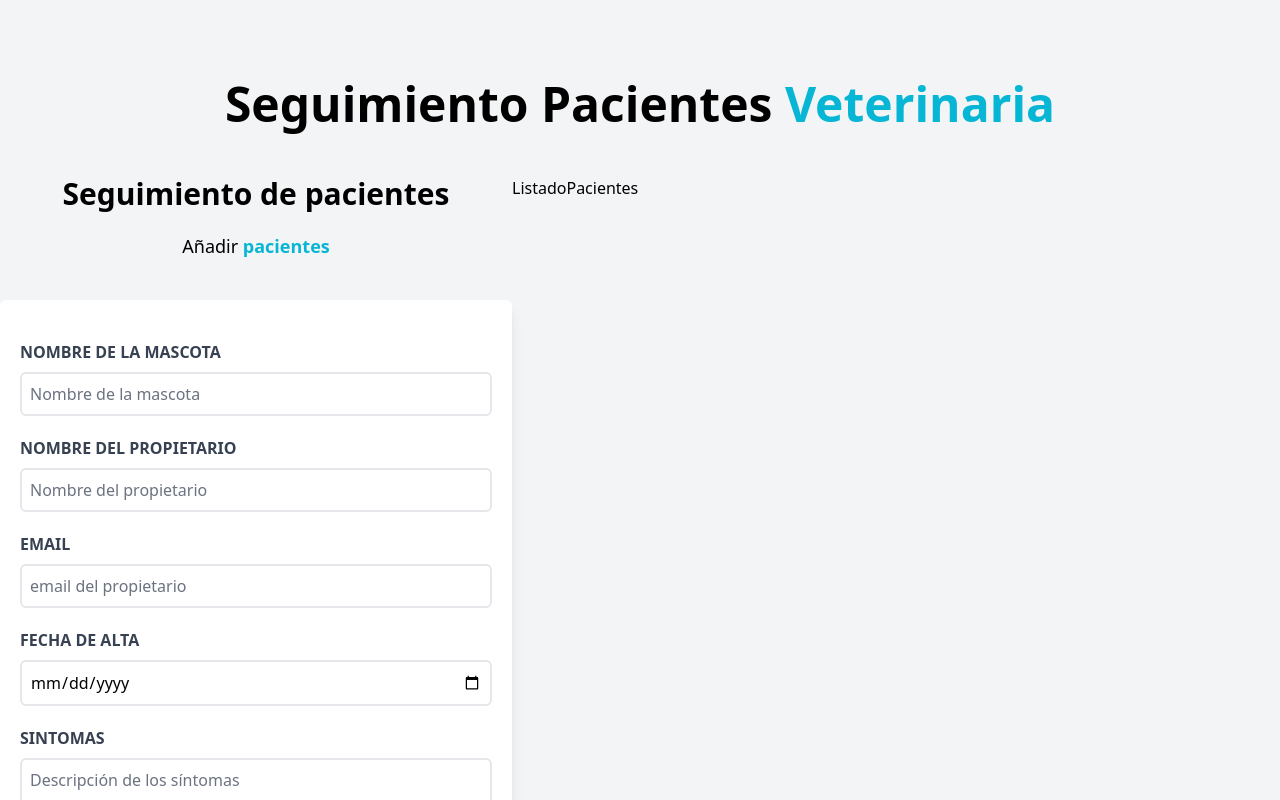
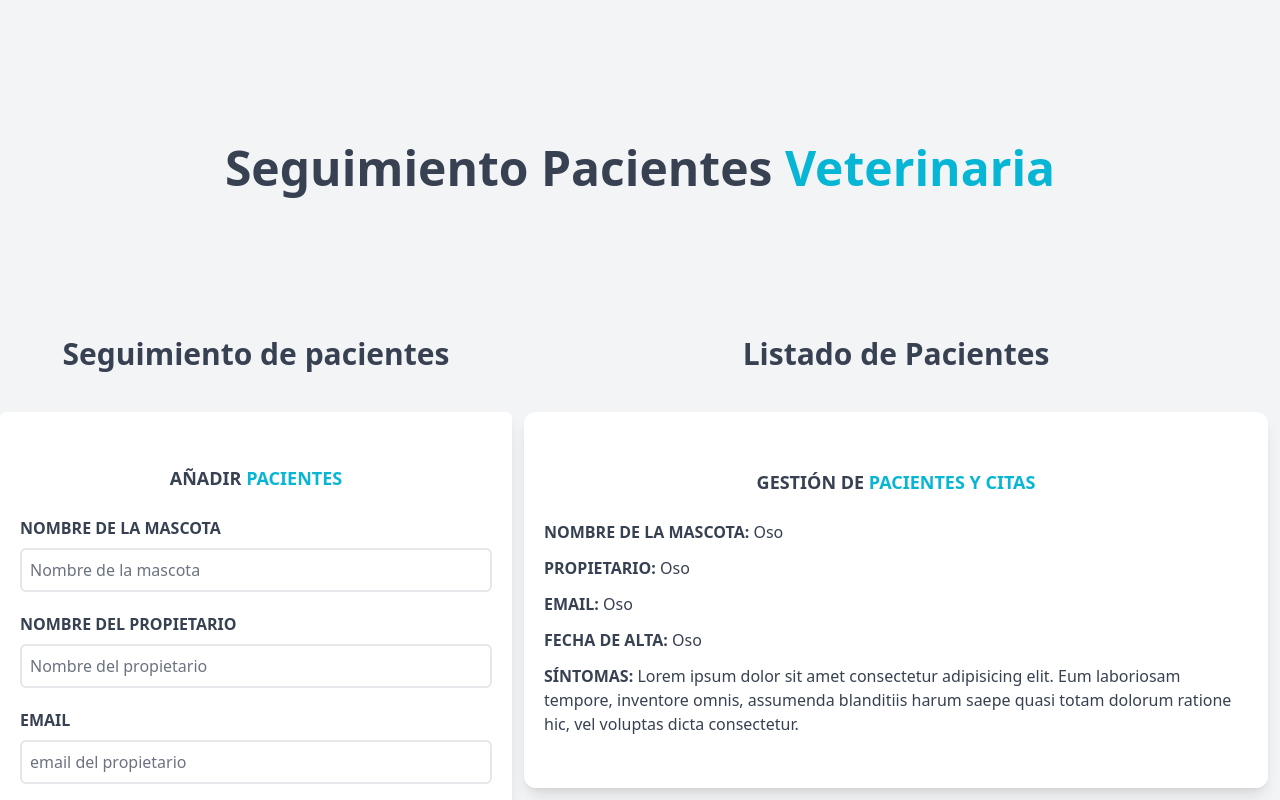
Before and after one commit to ExequielPina/citas-veterinario, a React (Vite) app: page / in a window 1280 px wide. Shown: the top 800 px of the page. Built offline with nearby package versions, Linux system fonts and the light colour scheme.

Commit message:
commit 1.2 creando componente listadoPaciente

```diff
--- a/src/components/Formulario.jsx
+++ b/src/components/Formulario.jsx
@@ -3,10 +3,11 @@ import React from 'react'
 const Formulario = () => {
   return (
     <div className='md:w-1/2 lg:w-2/5'>
-      <h2 className='font-black text-3xl text-center'>Seguimiento de pacientes</h2>
-      <p className='text-center text-lg mt-5 mb-10'>Añadir {''}<span className='text-cyan-500 font-bold'>pacientes</span></p>
+      <h2 className='font-black text-gray-700 text-3xl text-center mb-10'>Seguimiento de pacientes</h2>
+
 
       <form className='bg-white shadow-lg rounded-md py-10 px-5 mb-10'>
+        <p className='text-center text-lg mt-3 mb-6 font-bold text-gray-700 uppercase'>Añadir {''}<span className='text-cyan-500 font-bold'>pacientes</span></p>
         <div className='mb-5'>
           <label className='block text-gray-700 uppercase font-bold' htmlFor='mascota'>Nombre de la mascota</label>
           <input className='border-2 w-full p-2 mt-2 placeholder-gray-500 rounded-md' type="text" placeholder='Nombre de la mascota' id='mascota' />
@@ -28,7 +29,7 @@ const Formulario = () => {
         </div>
 
         <div className='mb-5'>
-          <label className='block text-gray-700 uppercase font-bold' htmlFor='sintomas'>Sintomas</label>
+          <label className='block text-gray-700 uppercase font-bold' htmlFor='sintomas'>Síntomas</label>
           <textarea  className='border-2 w-full p-2 mt-2 placeholder-gray-500 rounded-md' id='sintomas' placeholder='Descripción de los síntomas'/>
         </div>
 
--- a/src/components/Header.jsx
+++ b/src/components/Header.jsx
@@ -4,7 +4,7 @@
 const Header = () => {
   return (
 
-        <h1 className="font-black text-5xl text-center md:w-2/3 mx-auto">Seguimiento Pacientes {''}
+        <h1 className="font-black text-gray-700 text-5xl text-center md:w-2/3 mx-auto mt-36 mb-36">Seguimiento Pacientes {''}
         <span className="mb-5 text-cyan-500">Veterinaria</span></h1>
 
   )
--- a/src/components/ListadoPacientes.jsx
+++ b/src/components/ListadoPacientes.jsx
@@ -1,9 +1,11 @@
+import Paciente from "./Paciente"
 
 
 const ListadoPacientes = () => {
   return (
-    <div className="w-1/2 lg:w-3/5">
-      <h2>ListadoPacientes</h2>
+    <div className="md:w-1/2 lg:w-3/5" >
+      <h2 className="font-black text-gray-700 text-3xl text-center">Listado de Pacientes</h2>
+      <Paciente />
     </div>
 
   )
--- /dev/null
+++ b/src/components/Paciente.jsx
@@ -0,0 +1,16 @@
+
+
+const Paciente = () => {
+  return (
+    <div className="bg-white shadow-lg m-3 px-5 py-10 rounded-xl mt-10">
+      <p className="text-center text-lg mt-4  mb-6 font-bold text-gray-700 uppercase">Gestión de <span className="text-cyan-500 font-bold">pacientes y citas</span> </p>
+        <p className="block text-gray-700 uppercase font-bold mb-3">Nombre de la mascota: {''} <span className="font-normal normal-case">Oso</span></p>
+        <p className="block text-gray-700 uppercase font-bold mb-3">Propietario: {''} <span className="font-normal normal-case">Oso</span></p>
+        <p className="block text-gray-700 uppercase font-bold mb-3">email: {''} <span className="font-normal normal-case">Oso</span></p>
+        <p className="block text-gray-700 uppercase font-bold mb-3">Fecha de alta: {''} <span className="font-normal normal-case">Oso</span></p>
+        <p className="block text-gray-700 uppercase font-bold mb-3">Síntomas: {''} <span className="font-normal normal-case">Lorem ipsum dolor sit amet consectetur adipisicing elit. Eum laboriosam tempore, inventore omnis, assumenda blanditiis harum saepe quasi totam dolorum ratione hic, vel voluptas dicta consectetur.</span></p>
+      </div>
+  )
+}
+
+export default Paciente
```
